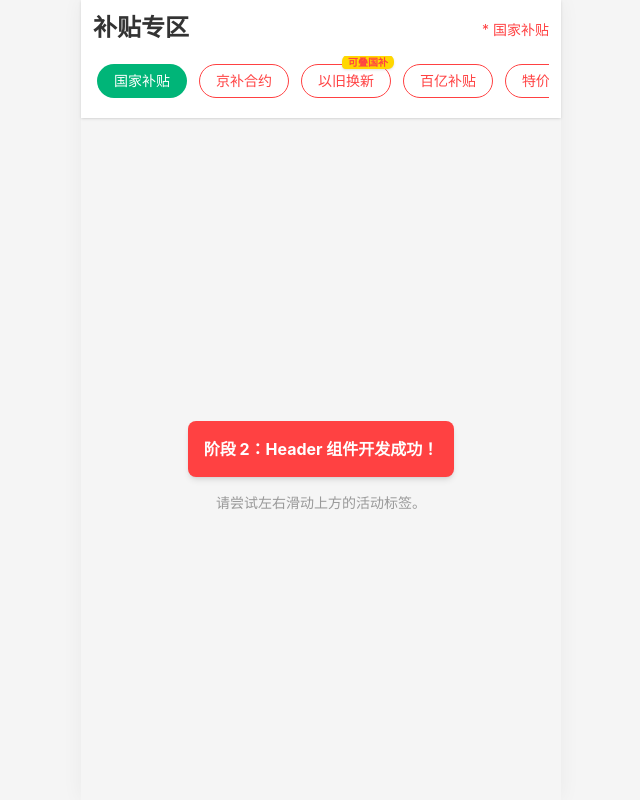
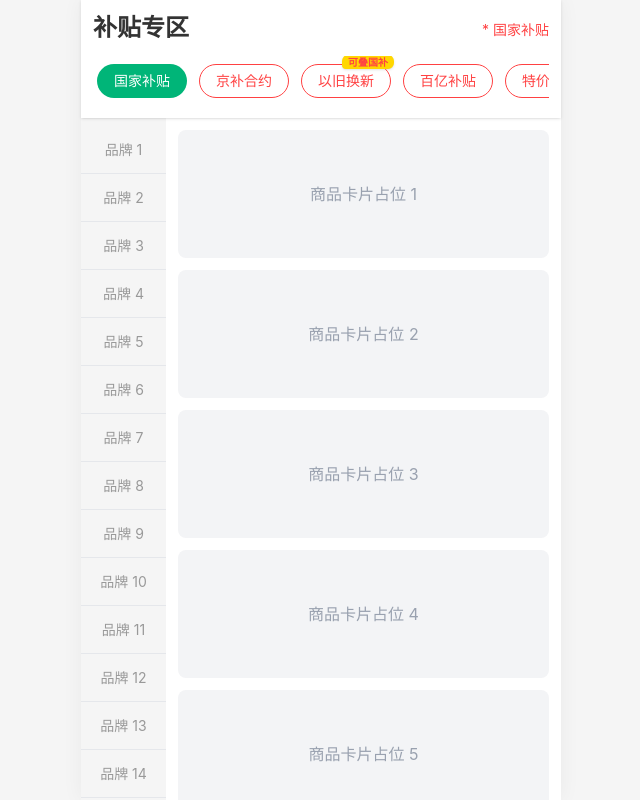
Before and after one commit to wozhaonue/jd-pra-shop, a React (Vite) app: page / in a window 1280 px wide. Shown: the whole page, without its empty margins (319-959 px from the left). Built offline with nearby package versions, Linux system fonts and the light colour scheme.

Commit message:
feat: 添加主内容区的占位布局组件

```diff
--- a/document/architecture.md
+++ b/document/architecture.md
@@ -8,6 +8,7 @@
 
 - `components/`: 存放所有 React UI 组件
   - `Header/`: 顶部导航与活动标签组件
+  - `ContentLayout/`: 主体左右分栏布局容器组件
 - `hooks/`: 存放自定义 Hooks（如无限滚动）
 - `mocks/`: 存放本地模拟数据（`mockData.ts`, `headerData.ts`）
 - `types/`: 存放 TypeScript 接口定义
--- a/document/progress.md
+++ b/document/progress.md
@@ -14,3 +14,4 @@
 ## 阶段 2：静态 UI 组件开发
 
 - [x] 步骤 2.1：开发 Header 组件 (实现了顶部标题、“补贴”等字样，以及带黄气泡的横向可滚动活动标签栏)
+- [x] 步骤 2.2：开发主体布局容器 ContentLayout (使用 Flexbox 实现了左侧固定宽度侧边栏与右侧自适应内容区的左右分栏，且两者支持独立垂直滚动)
--- a/src/App.tsx
+++ b/src/App.tsx
@@ -2,25 +2,49 @@
 
 import { mockBrands, mockProducts } from "./mocks/mockData";
 import { Header } from "./components/Header";
+import { ContentLayout } from "./components/ContentLayout";
 
 function App() {
   console.log("加载到的品牌数据:", mockBrands);
   console.log("加载到的商品数据:", mockProducts);
 
+  // 临时构造侧边栏和内容区的占位数据以验证滚动
+  const renderSidebarPlaceholder = () => (
+    <div className="py-2">
+      {Array.from({ length: 30 }).map((_, i) => (
+        <div
+          key={i}
+          className="h-12 flex items-center justify-center text-sm text-text-sub border-b border-gray-200"
+        >
+          品牌 {i + 1}
+        </div>
+      ))}
+    </div>
+  );
+
+  const renderContentPlaceholder = () => (
+    <div className="p-3">
+      {Array.from({ length: 20 }).map((_, i) => (
+        <div
+          key={i}
+          className="h-32 mb-3 bg-gray-100 rounded-lg flex items-center justify-center text-gray-400"
+        >
+          商品卡片占位 {i + 1}
+        </div>
+      ))}
+    </div>
+  );
+
   return (
-    <div className="flex flex-col min-h-screen bg-bg-page">
+    <div className="flex flex-col h-screen bg-bg-page">
       {/* 顶部组件 */}
       <Header />
 
-      {/* 主体内容区占位 */}
-      <main className="flex-1 flex flex-col items-center justify-center">
-        <div className="bg-brand-red text-white p-4 m-4 rounded-lg shadow-md text-center font-bold">
-          阶段 2：Header 组件开发成功！
-        </div>
-        <p className="text-text-sub text-sm">
-          请尝试左右滑动上方的活动标签。
-        </p>
-      </main>
+      {/* 主体左右分栏布局 */}
+      <ContentLayout
+        sidebar={renderSidebarPlaceholder()}
+        content={renderContentPlaceholder()}
+      />
     </div>
   );
 }
--- /dev/null
+++ b/src/components/ContentLayout/index.tsx
@@ -0,0 +1,22 @@
+import { ReactNode } from 'react';
+
+interface ContentLayoutProps {
+  sidebar: ReactNode;
+  content: ReactNode;
+}
+
+export function ContentLayout({ sidebar, content }: ContentLayoutProps) {
+  return (
+    <div className="flex flex-1 overflow-hidden">
+      {/* 左侧侧边栏区域：固定宽度，独立垂直滚动 */}
+      <aside className="w-[85px] bg-[#F5F5F5] overflow-y-auto no-scrollbar flex-shrink-0">
+        {sidebar}
+      </aside>
+
+      {/* 右侧商品列表区域：占据剩余空间，独立垂直滚动 */}
+      <main className="flex-1 bg-white overflow-y-auto relative">
+        {content}
+      </main>
+    </div>
+  );
+}
--- a/src/index.css
+++ b/src/index.css
@@ -37,7 +37,7 @@ body {
 #root {
   max-width: 480px;
   margin: 0 auto;
-  min-height: 100vh;
+  height: 100vh;
   background-color: white;
   position: relative;
   /* 如果需要在 PC 上看出边界，可以加一点阴影 */
```
